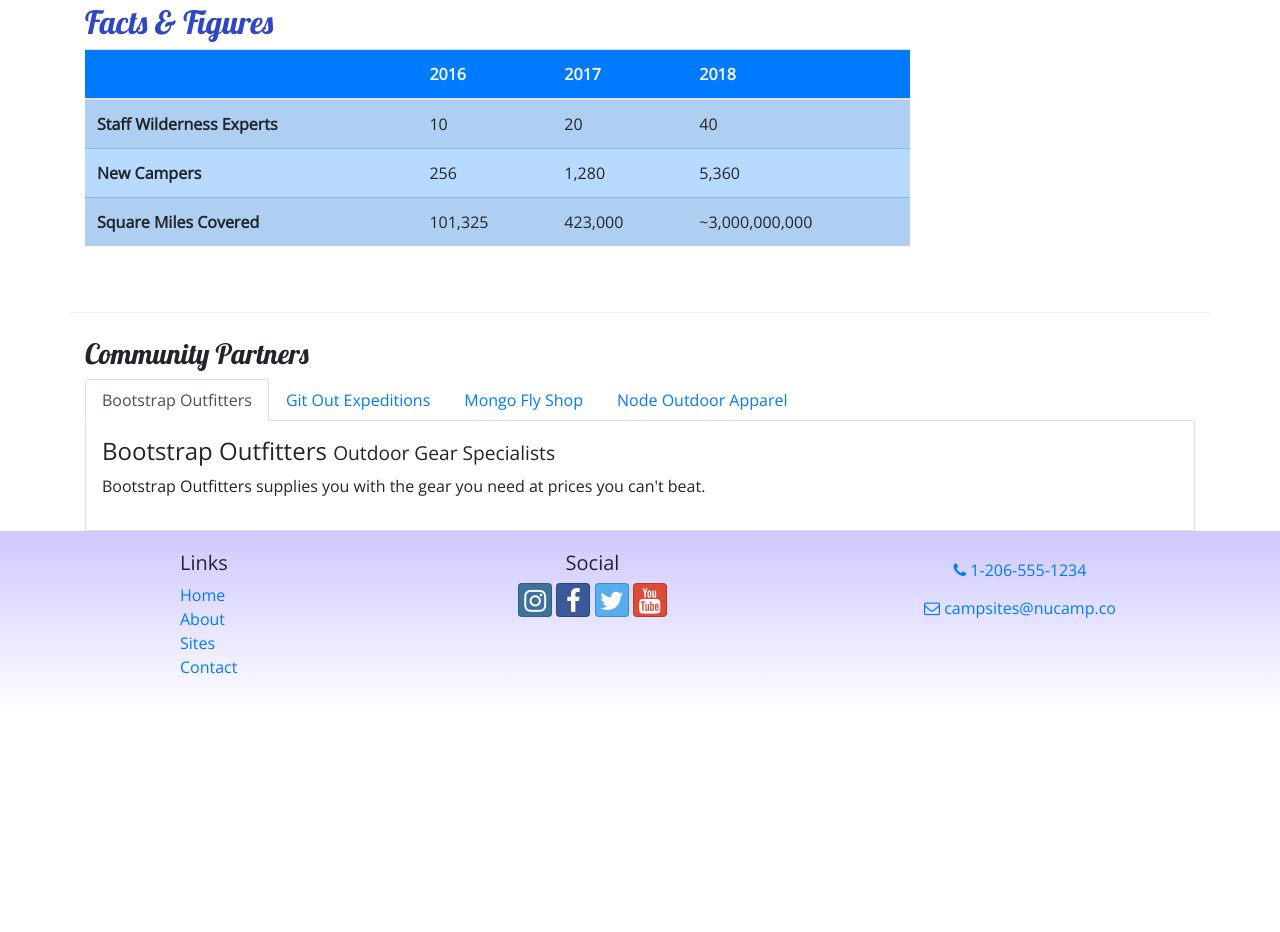
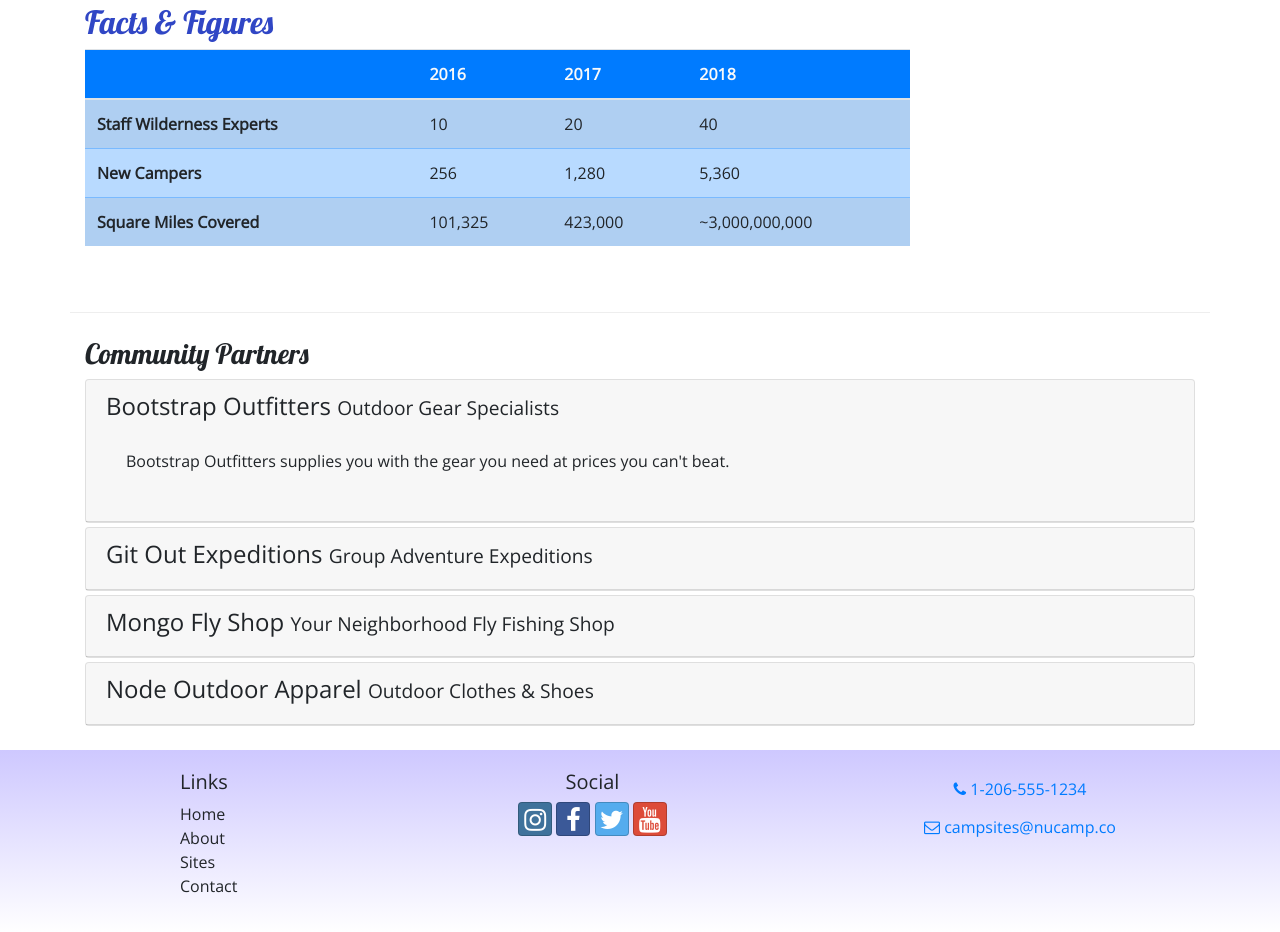
Before and after one commit to pramirez2328/firstBootstrap, a website: page aboutus.html in a window 1280 px wide. Shown: the part 916-1848 px from the top of the page. Before the commit the page ends 1631 px from the top, so only its background shows below. Drawn offline with nearby package versions, Linux system fonts and the light colour scheme.

Commit message:
add accordion

```diff
--- a/aboutus.html
+++ b/aboutus.html
@@ -155,43 +155,71 @@
       <div class="row">
         <div class="col">
           <h3 class="mt-4">Community Partners</h3>
-          <ul class="nav nav-tabs">
-            <li class="nav-item">
-              <a class="nav-link active" href="#bootstrap" role="tab" data-toggle="tab">Bootstrap Outfitters</a>
-            </li>
-            <li class="nav-item">
-              <a class="nav-link" href="#git" role="tab" data-toggle="tab">Git Out Expeditions</a>
-            </li>
-            <li class="nav-item"><a class="nav-link" href="#mongo" role="tab" data-toggle="tab">Mongo Fly Shop</a></li>
-            <li class="nav-item">
-              <a class="nav-link" href="#node" role="tab" data-toggle="tab">Node Outdoor Apparel</a>
-            </li>
-          </ul>
-          <div class="tab-content">
-            <div role="tabpanel" class="tab-pane fade show active" id="bootstrap">
-              <h4>Bootstrap Outfitters <small>Outdoor Gear Specialists</small></h4>
+          <div id="accordion">
+            <div class="card mb-1">
+              <div role="tab" class="card-header">
+                <h4>
+                  <a data-toggle="collapse" data-target="#bootstrap">
+                    Bootstrap Outfitters <small>Outdoor Gear Specialists</small>
+                  </a>
+                </h4>
+                <div class="collapse show" id="bootstrap" data-parent="#accordion">
+                  <div class="card-body">
                     <p class="d-none d-sm-block">
                       Bootstrap Outfitters supplies you with the gear you need at prices you can't beat.
                     </p>
                   </div>
-            <div role="tabpanel" class="tab-pane fade" id="git">
-              <h4>Git Out Expeditions <small>Group Adventure Expeditions</small></h4>
+                </div>
+              </div>
+            </div>
+            <div class="card mb-1">
+              <div role="tab" class="card-header">
+                <h4>
+                  <a class="collapsed" data-toggle="collapse" data-target="#git">
+                    Git Out Expeditions <small>Group Adventure Expeditions</small>
+                  </a>
+                </h4>
+                <div class="collapse" id="git" data-parent="#accordion">
+                  <div class="card-body">
                     <p class="d-none d-sm-block">
                       Join Git Out Expeditions to explore new horizons with a group of other adventurers!
                     </p>
                   </div>
-            <div role="tabpanel" class="tab-pane fade" id="mongo">
-              <h4>Mongo Fly Shop <small>Your Neighborhood Fly Fishing Shop.</small></h4>
+                </div>
+              </div>
+            </div>
+            <div class="card mb-1">
+              <div role="tab" class="card-header">
+                <h4>
+                  <a class="collapsed" data-toggle="collapse" data-target="#mongo">
+                    Mongo Fly Shop <small>Your Neighborhood Fly Fishing Shop</small>
+                  </a>
+                </h4>
+                <div class="collapse" id="mongo" data-parent="#accordion">
+                  <div class="card-body">
                     <p class="d-none d-sm-block">
                       Need a new fishing pole, a tacklebox, or flies of all kinds? Stop by Mongo Fly Shop.
                     </p>
                   </div>
-            <div role="tabpanel" class="tab-pane fade" id="node">
-              <h4>Node Outdoor Apparel <small>Outdoor Clothes & Shoes</small></h4>
+                </div>
+              </div>
+            </div>
+            <div class="card mb-4">
+              <div role="tab" class="card-header">
+                <h4>
+                  <a class="collapsed" data-toggle="collapse" data-target="#node">
+                    Node Outdoor Apparel <small>Outdoor Clothes & Shoes</small>
+                  </a>
+                </h4>
+                <div class="collapse" id="node" data-parent="#accordion">
+                  <div class="card-body">
                     <p class="d-none d-sm-block">
                       From polar fleeces to swimsuits, hiking boots to waders, a visit to Node will be sure to get you
                       covered.
                     </p>
+                  </div>
+                </div>
+              </div>
             </div>
           </div>
         </div>
--- a/css/styles.css
+++ b/css/styles.css
@@ -52,3 +52,9 @@ ul {
   border-top: none;
   padding: 1rem;
 }
+
+a,
+a:hover {
+  color: inherit;
+  text-decoration: none;
+}
```
Lines whose indentation alone changed are shown as unchanged.
